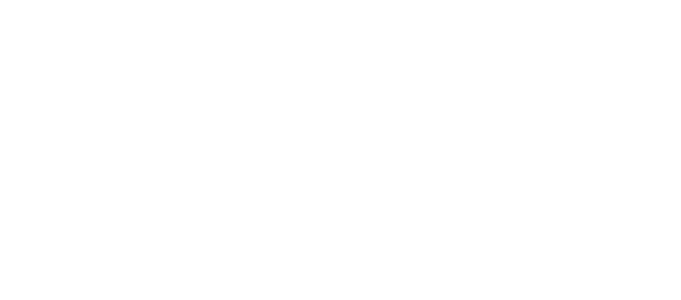
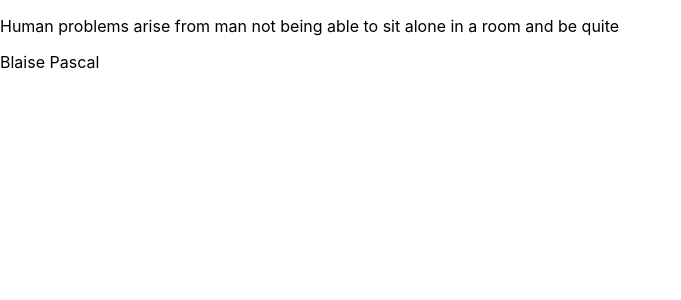
Before and after one commit to KabohaJeanMark/math-magicians, a React (Create React App) app: page /Quote in a window 1280 px wide. Before the commit this address had no page. Shown: the top 300 px of the page, without its empty margins (0-681 px from the left). Built offline with nearby package versions, Linux system fonts and the light colour scheme.

Commit message:
Add a quote component

```diff
--- /dev/null
+++ b/src/components/Quote.js
@@ -0,0 +1,8 @@
+const Quote = () => (
+  <div>
+    <p>Human problems arise from man not being able to sit alone in a room and be quite</p>
+    <p> Blaise Pascal </p>
+  </div>
+);
+
+export default Quote;
--- a/src/components/Routes.js
+++ b/src/components/Routes.js
@@ -1,12 +1,14 @@
 import { BrowserRouter, Routes, Route } from 'react-router-dom';
 import App from './App';
 import Home from './Home';
+import Quote from './Quote';
 
 const RouteSwitch = () => (
   <BrowserRouter>
     <Routes>
       <Route path="/" element={<App />} exact />
       <Route path="/Home" element={<Home />} />
+      <Route path="/Quote" element={<Quote />} />
     </Routes>
   </BrowserRouter>
 );
```
